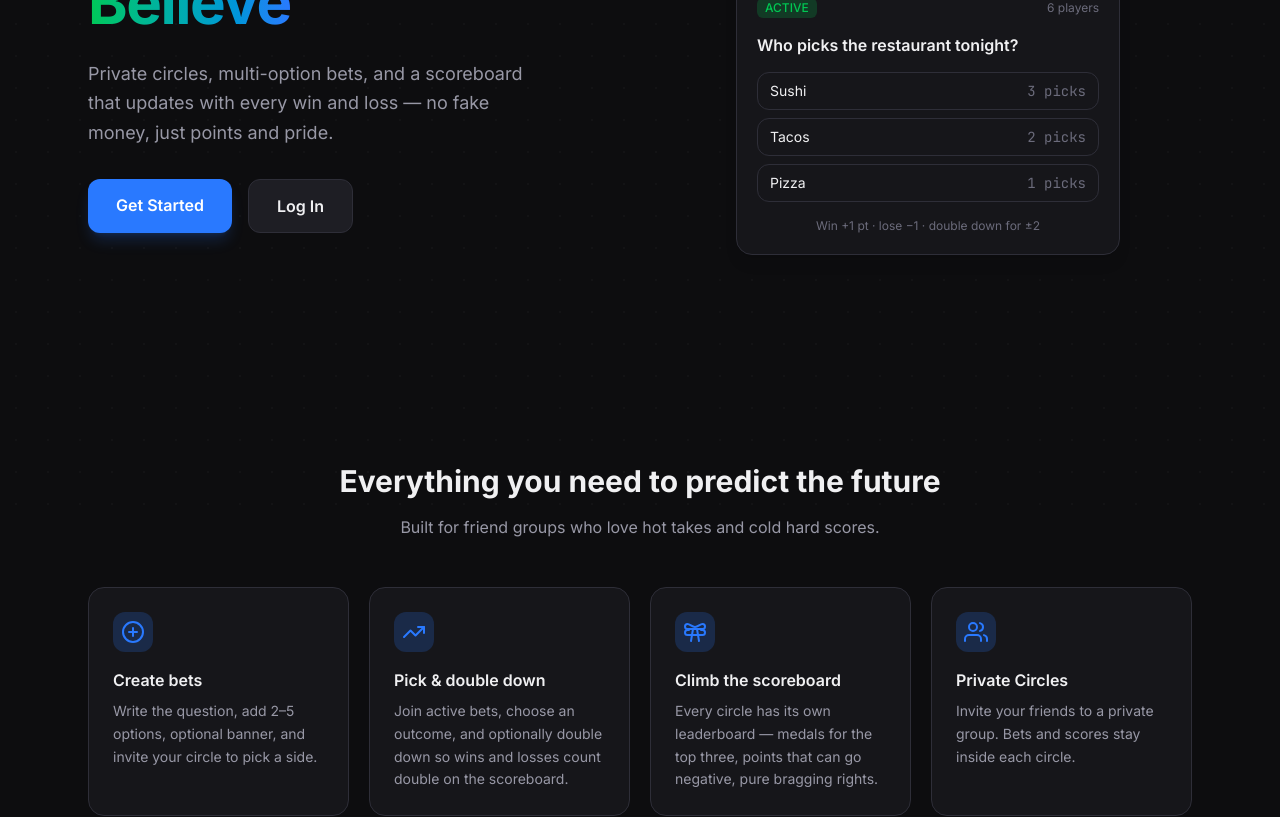
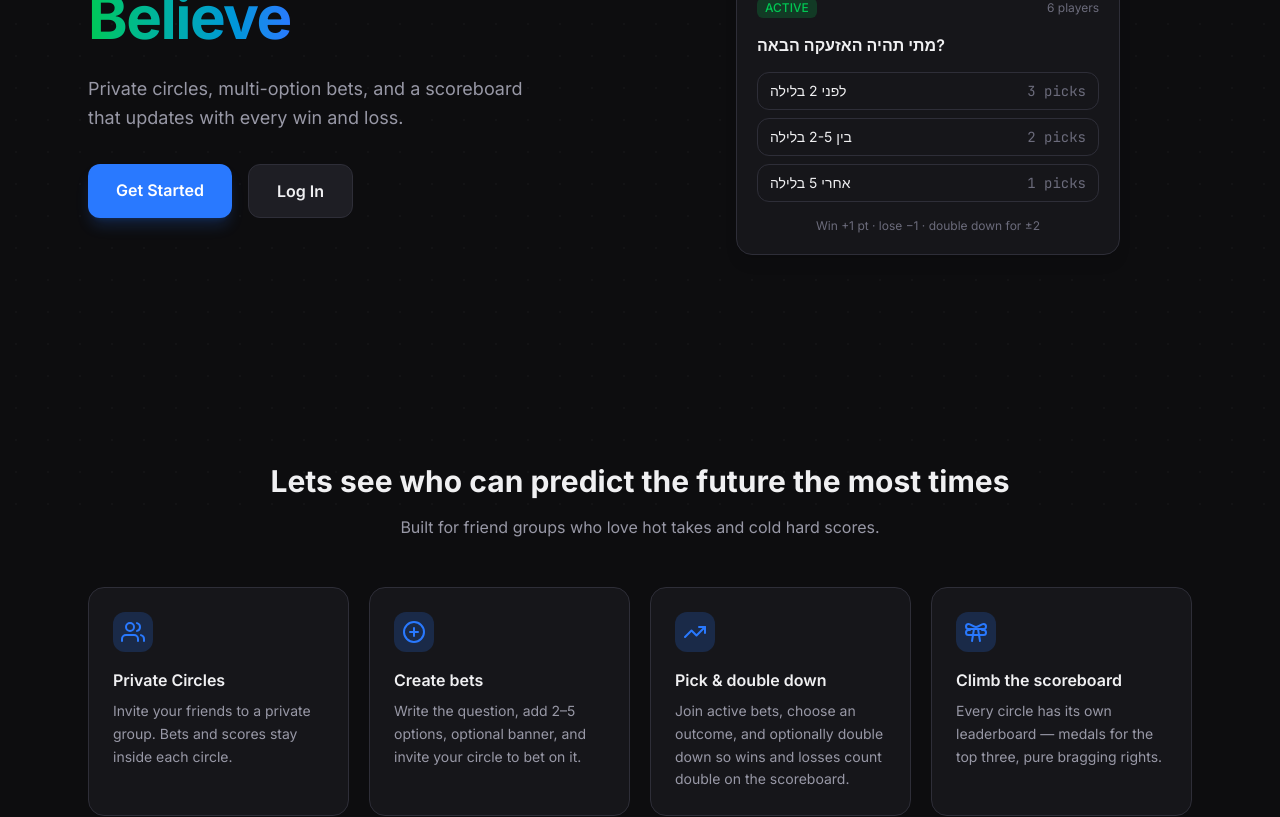
Before and after one commit to Galhadarr/circlebet, a Next.js app in the folder frontend/: page / in a window 1280 px wide. Shown: the part 280-1097 px from the top of the page. Built offline with nearby package versions, Linux system fonts and the light colour scheme; no server answers.

Commit message:
Fix text

```diff
--- a/frontend/src/app/(app)/docs/page.tsx
+++ b/frontend/src/app/(app)/docs/page.tsx
@@ -10,7 +10,7 @@ const sections = [
     content: [
       <>A bet is a question with <span className="font-medium text-text-primary">2–5 result options</span> that you and your circle pick from. Only circle members can create or see bets.</>,
       <>When you create a bet, you choose your option and the bet stays <span className="text-blue font-medium">pending</span> until at least one other person joins. Then it becomes <span className="text-green font-medium">active</span>.</>,
-      <>You can add an optional banner image — same vibe as the old markets, but simpler: no fake money, just points.</>,
+      <>You can add an optional banner image.</>,
     ],
   },
   {
--- a/frontend/src/app/page.tsx
+++ b/frontend/src/app/page.tsx
@@ -15,10 +15,10 @@ function MockBetCard() {
           <span className="text-xs text-text-muted">6 players</span>
         </div>
         <h3 className="font-semibold text-text-primary leading-snug">
-          Who picks the restaurant tonight?
+          מתי תהיה האזעקה הבאה?
         </h3>
         <div className="space-y-2">
-          {["Sushi", "Tacos", "Pizza"].map((label, i) => (
+          {["לפני 2 בלילה", "בין 2-5 בלילה", "אחרי 5 בלילה"].map((label, i) => (
             <div
               key={label}
               className="flex justify-between rounded-xl border border-border px-3 py-2 text-sm"
@@ -38,13 +38,25 @@ const features = [
   {
     icon: (
       <svg width="24" height="24" viewBox="0 0 24 24" fill="none" stroke="currentColor" strokeWidth="2" strokeLinecap="round" strokeLinejoin="round">
+        <path d="M17 21v-2a4 4 0 0 0-4-4H5a4 4 0 0 0-4 4v2" />
+        <circle cx="9" cy="7" r="4" />
+        <path d="M23 21v-2a4 4 0 0 0-3-3.87" />
+        <path d="M16 3.13a4 4 0 0 1 0 7.75" />
+      </svg>
+    ),
+    title: "Private Circles",
+    desc: "Invite your friends to a private group. Bets and scores stay inside each circle.",
+  },
+  {
+    icon: (
+      <svg width="24" height="24" viewBox="0 0 24 24" fill="none" stroke="currentColor" strokeWidth="2" strokeLinecap="round" strokeLinejoin="round">
         <circle cx="12" cy="12" r="10" />
         <line x1="12" y1="8" x2="12" y2="16" />
         <line x1="8" y1="12" x2="16" y2="12" />
       </svg>
     ),
     title: "Create bets",
-    desc: "Write the question, add 2–5 options, optional banner, and invite your circle to pick a side.",
+    desc: "Write the question, add 2–5 options, optional banner, and invite your circle to bet on it.",
   },
   {
     icon: (
@@ -69,19 +81,7 @@ const features = [
       </svg>
     ),
     title: "Climb the scoreboard",
-    desc: "Every circle has its own leaderboard — medals for the top three, points that can go negative, pure bragging rights.",
-  },
-  {
-    icon: (
-      <svg width="24" height="24" viewBox="0 0 24 24" fill="none" stroke="currentColor" strokeWidth="2" strokeLinecap="round" strokeLinejoin="round">
-        <path d="M17 21v-2a4 4 0 0 0-4-4H5a4 4 0 0 0-4 4v2" />
-        <circle cx="9" cy="7" r="4" />
-        <path d="M23 21v-2a4 4 0 0 0-3-3.87" />
-        <path d="M16 3.13a4 4 0 0 1 0 7.75" />
-      </svg>
-    ),
-    title: "Private Circles",
-    desc: "Invite your friends to a private group. Bets and scores stay inside each circle.",
+    desc: "Every circle has its own leaderboard — medals for the top three, pure bragging rights.",
   },
 ];
 
@@ -133,7 +133,7 @@ export default function LandingPage() {
             </h1>
             <p className="text-lg text-text-secondary mb-8 max-w-md leading-relaxed">
               Private circles, multi-option bets, and a scoreboard that updates with every
-              win and loss — no fake money, just points and pride.
+              win and loss.
             </p>
             <div className="flex gap-4">
               {token ? (
@@ -176,7 +176,7 @@ export default function LandingPage() {
           className="text-3xl font-bold text-center mb-4 animate-fade-in-up"
           style={{ "--delay": "0.2s" } as React.CSSProperties}
         >
-          Everything you need to predict the future
+          Lets see who can predict the future the most times
         </h2>
         <p
           className="text-text-secondary text-center mb-12 max-w-lg mx-auto animate-fade-in-up"
```
